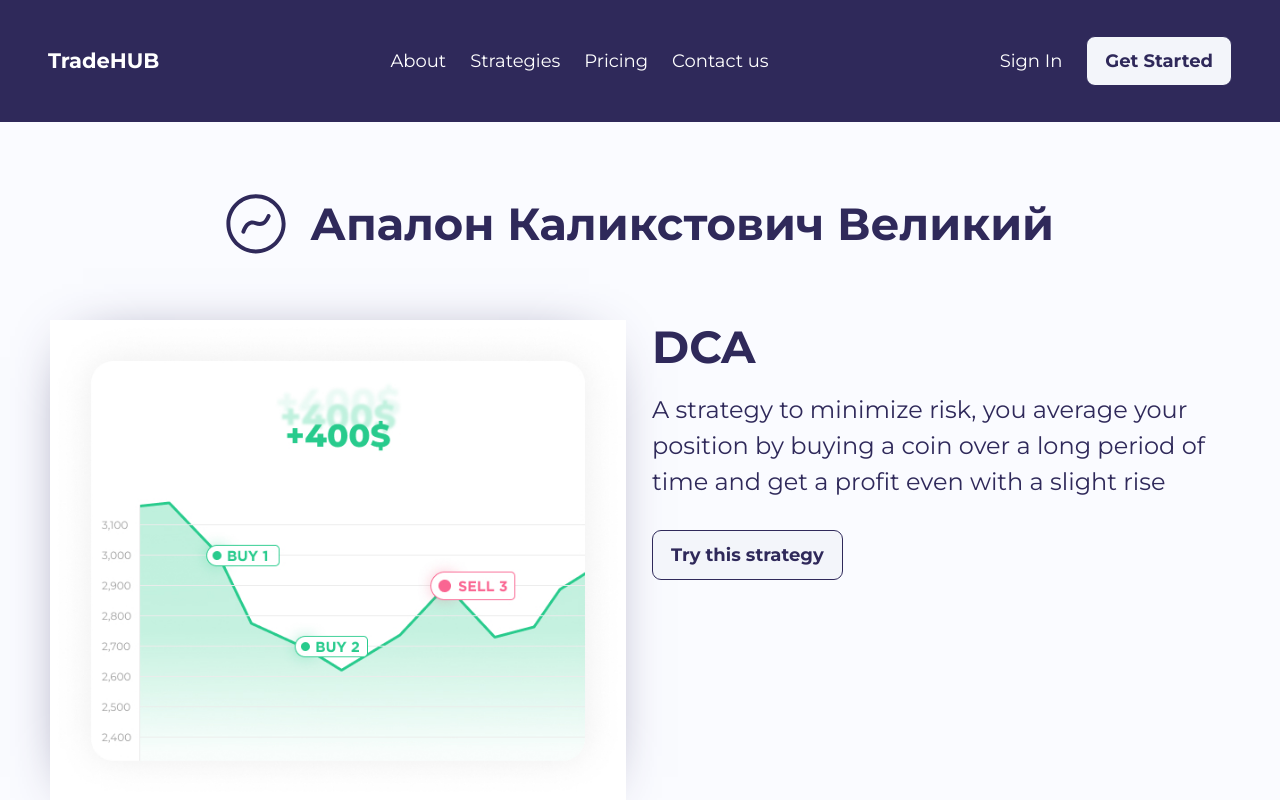
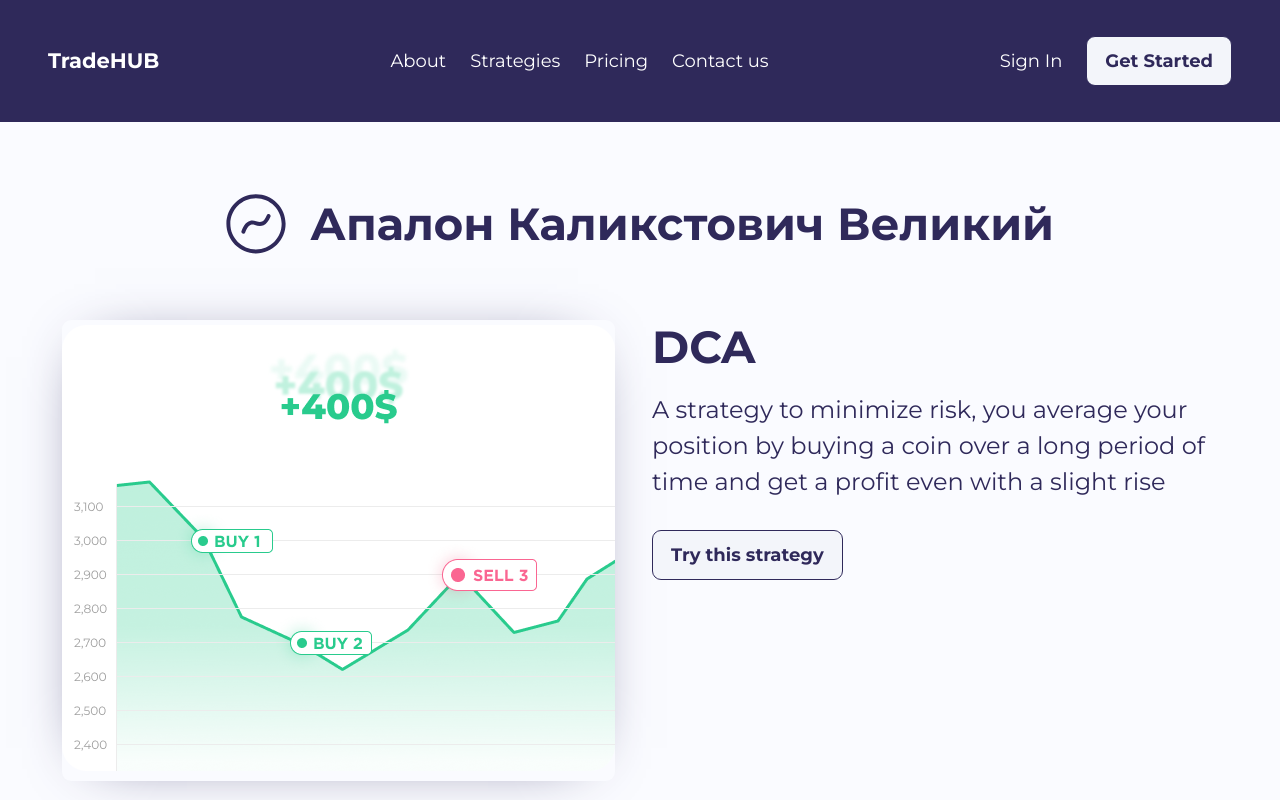
Before and after one commit to JanKviatsinski/my-next-js, a Next.js app: page / in a window 1280 px wide. Shown: the top 800 px of the page. Built offline with nearby package versions, Linux system fonts and the light colour scheme.

Commit message:
houp done og

```diff
--- a/pages/index.tsx
+++ b/pages/index.tsx
@@ -26,7 +26,7 @@ export default function Home () {
         <meta property="og:title" content="Апалон Каликстович Великий" />
         <meta property="og:description" content="Апалон Каликстович Великий, как стать великим человеком, Апалон, Каликстович, Великий" />
         <meta property="og:image"
-          content="https://ogp.me/logo.png" />
+          content="https://my-next-js-ten.vercel.app/graphic.svg" />
         <meta property="og:image:width" content="400" />
         <meta property="og:image:height" content="300" />
         <meta property="og:url" content="https://my-next-js-ten.vercel.app/ " />
--- a/view/sections/OurBots/ DCA.tsx
+++ b/view/sections/OurBots/ DCA.tsx
@@ -1,4 +1,4 @@
-import graphic from '../../../public/graphic33.jpg'
+import graphic from '../../../public/graphic.svg'
 import { ButtonOutliner } from '../../buttons/ButtonOutliner/ButtonOutliner'
 import Image from 'next/image'
 
```
